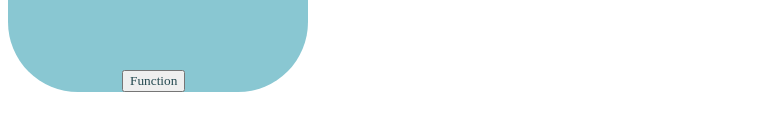
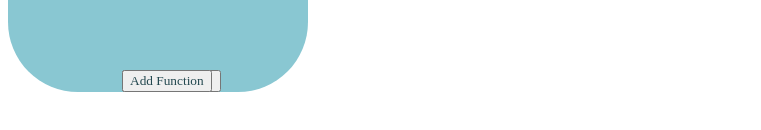
Before and after one commit to NinaBlinova/Function-graphs, a Vue app: page / in a window 1280 px wide. Shown: the part 626-756 px from the top of the page, without its empty margins (0-761 px from the left). Built offline with nearby package versions, Linux system fonts and the light colour scheme.

Commit message:
Multiple function support

```diff
--- a/src/components/HelloWorld.vue
+++ b/src/components/HelloWorld.vue
@@ -4,8 +4,10 @@
 
     <div id="rectangle" class="mainControls">
 
-      <label for="fn" class="CharacteristicsOfTheText1">function</label>
-      <input v-model="fn" id="fn" class="EnteringValues1">
+      <div v-for="fn in fns" :key="fn.id">
+        <label :for="fn.id" class="CharacteristicsOfTheText1">function</label>
+        <input v-model="fn.fn" :id="fn.id" class="EnteringValues1">
+      </div>
 
       <label for="maxX" class="CharacteristicsOfTheText2">Max X (* pi)</label>
       <input v-model="maxX" id="maxX" type="number" class="EnteringValues2">
@@ -13,7 +15,8 @@
       <label for="maxY" class="CharacteristicsOfTheText3">Max Y</label>
       <input v-model="maxY" id="maxY" type="number" class="EnteringValues3">
 
-      <button v-on:click="drawRect" class="Butt">Function</button>
+      <button v-on:click="drawRect" class="Butt">Draw functions</button>
+      <button v-on:click="addFunction" class="Butt">Add Function</button>
 
     </div>
     <canvas id="canvas" width="600" height="600" class="mainCanvas"></canvas>
@@ -25,18 +28,36 @@
 import Vue from 'vue'
 import Component from 'vue-class-component'
 
+class FunctionDefinition {
+  constructor(id: number, fn: string, color: string) {
+    this.id = id
+    this.fn = fn
+    this.color = color
+  }
+  public id: number
+  public fn: string
+  public color: string
+}
+
 @Component
 export default class HelloWorld extends Vue {
   vueCanvas!: object
   msg = 'Chart 3D'
   maxX = 2
   maxY = 1
-  fn = "Math.sin(x)"
+  fns = [
+    new FunctionDefinition(1, "Math.sin(x)", "#29a0a4")
+  ]
 
   mounted(): void {
     this.vueCanvas = document
         .getElementById("canvas")
         .getContext("2d");
+  }
+
+  addFunction() {
+    const idnextId = this.fns.length + 1;
+    this.fns.push(new FunctionDefinition(idnextId, "x", "green"))
   }
 
   drawRect() {
@@ -46,11 +67,6 @@ export default class HelloWorld extends Vue {
     const marginX = 10;
     const canvasHeight = 600;
     const marginY = 10;
-
-    const fnDef = this.fn
-    const fn = function (x: number) {
-      return eval(fnDef)
-    }
 
     const maxX = this.maxX * Math.PI;
     const convertWidth = function (width: number): number {
@@ -148,10 +164,14 @@ export default class HelloWorld extends Vue {
     }
     ctx.stroke();
 
+    this.fns.forEach(fnDef => {
+      const fn = function (x: number) {
+        return eval(fnDef.fn)
+      }
       //график
       ctx.beginPath();
       ctx.lineWidth = 3;
-    ctx.strokeStyle = '#29a0a4';
+      ctx.strokeStyle = fnDef.color;
       let x = 0;
       let y = 0;
       moveTo(-maxX,fn(-maxX));
@@ -163,7 +183,7 @@ export default class HelloWorld extends Vue {
 
       }
       ctx.stroke();
-
+    })
     //название осей
 
     ctx.beginPath();
```
Lines whose indentation alone changed are shown as unchanged.
